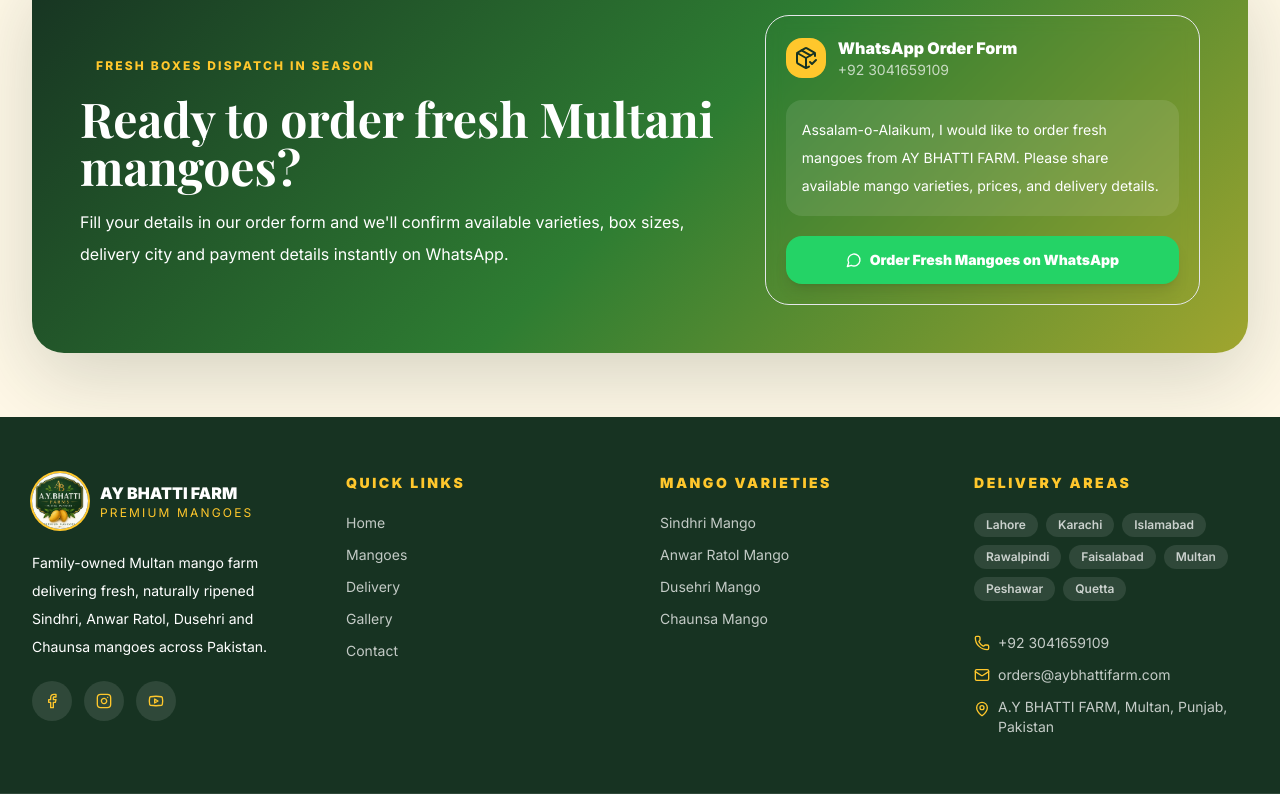
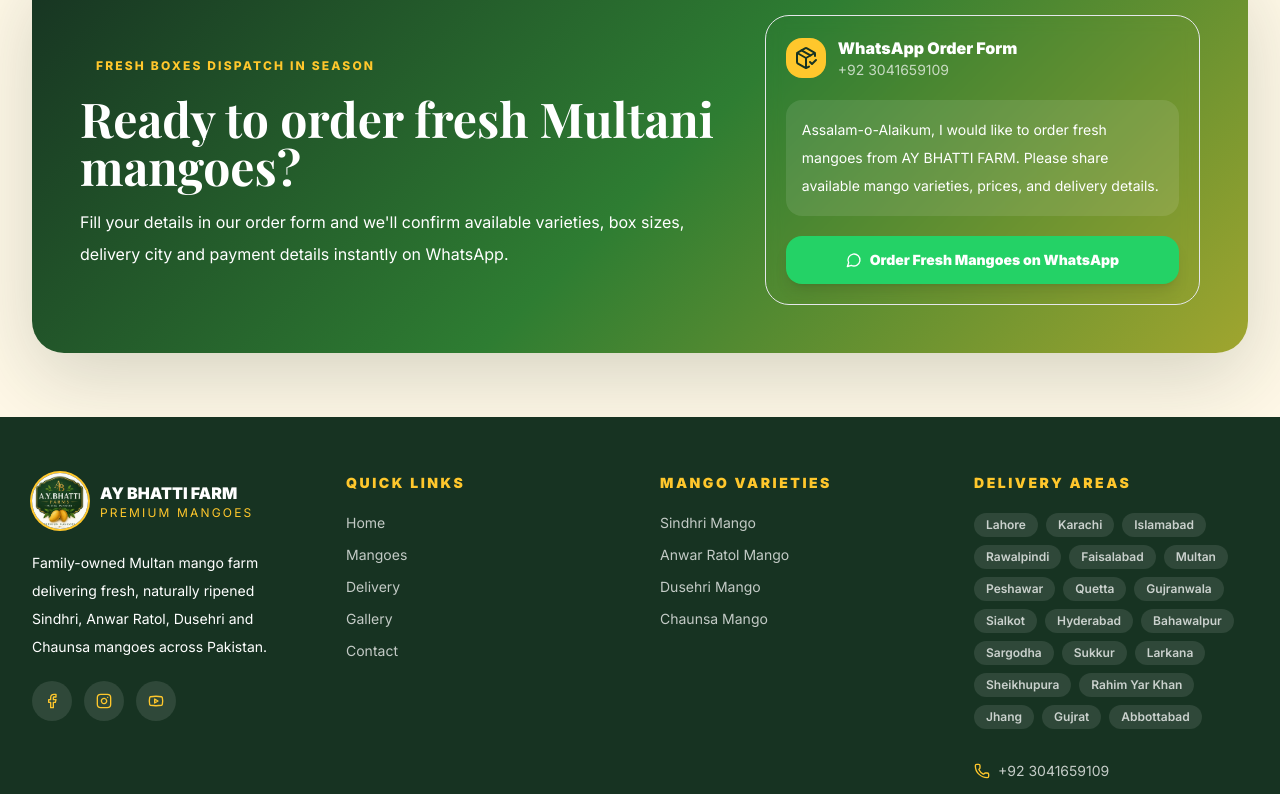
Before and after one commit to ale55777/AY-FARM, a React (Vite) app: page /contact in a window 1280 px wide. Shown: the part 2003-2797 px from the top of the page. Built offline with nearby package versions, Linux system fonts and the light colour scheme.

Commit message:
feat: expand delivery areas to top 20 cities in Pakistan

```diff
--- a/src/data/siteData.js
+++ b/src/data/siteData.js
@@ -178,7 +178,12 @@
   { q: "Can I place bulk orders?", a: "Yes. Bulk and corporate gift box orders can be arranged with advance booking and custom packaging discussions." }
 ];
 
-export const deliveryAreas = ["Lahore", "Karachi", "Islamabad", "Rawalpindi", "Faisalabad", "Multan", "Peshawar", "Quetta"];
+export const deliveryAreas = [
+  "Lahore", "Karachi", "Islamabad", "Rawalpindi", "Faisalabad",
+  "Multan", "Peshawar", "Quetta", "Gujranwala", "Sialkot",
+  "Hyderabad", "Bahawalpur", "Sargodha", "Sukkur", "Larkana",
+  "Sheikhupura", "Rahim Yar Khan", "Jhang", "Gujrat", "Abbottabad"
+];
 
 export const quickCtas = [
   { label: "Order on WhatsApp", href: whatsappLink(), icon: Phone },
```
